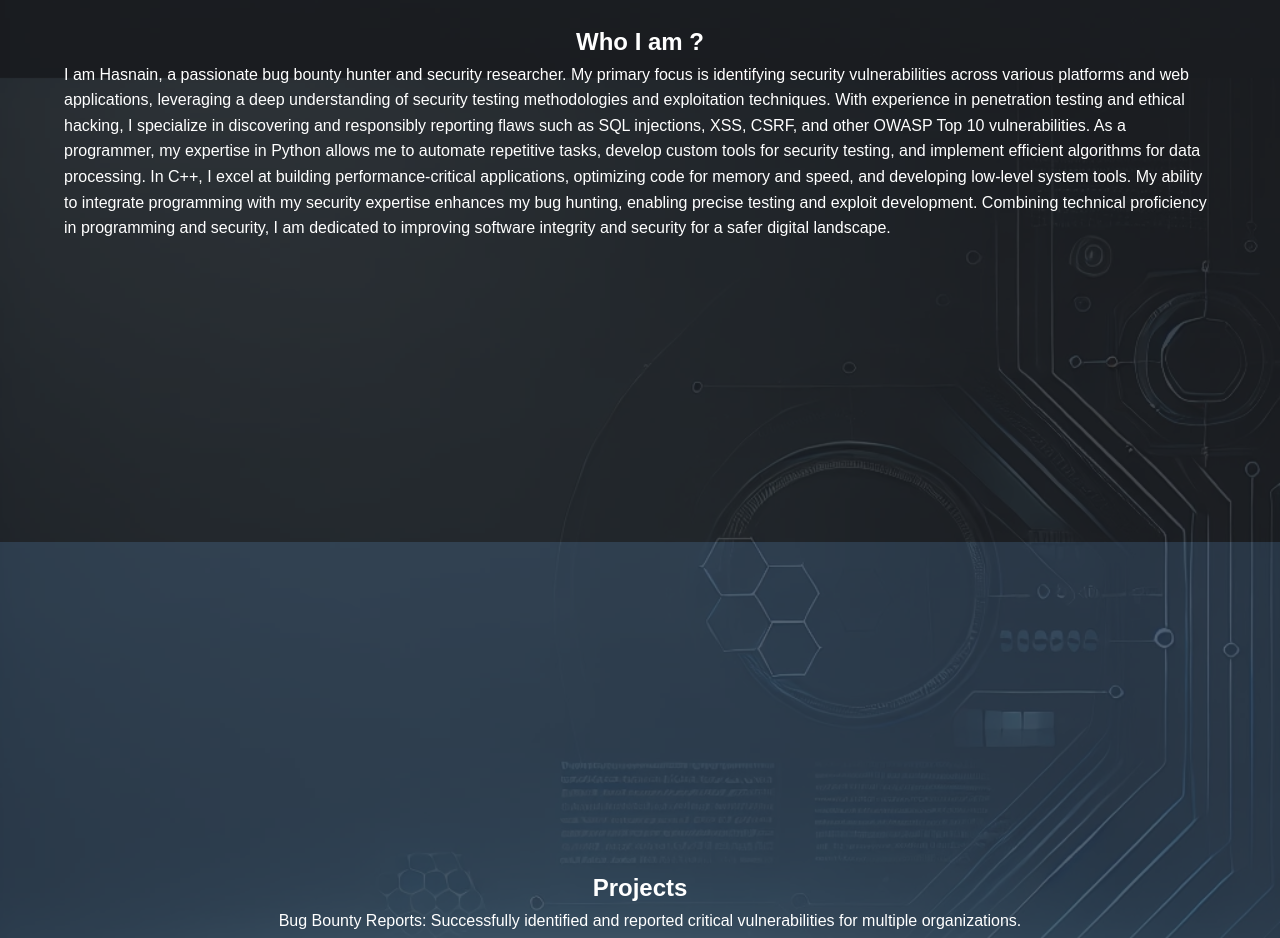
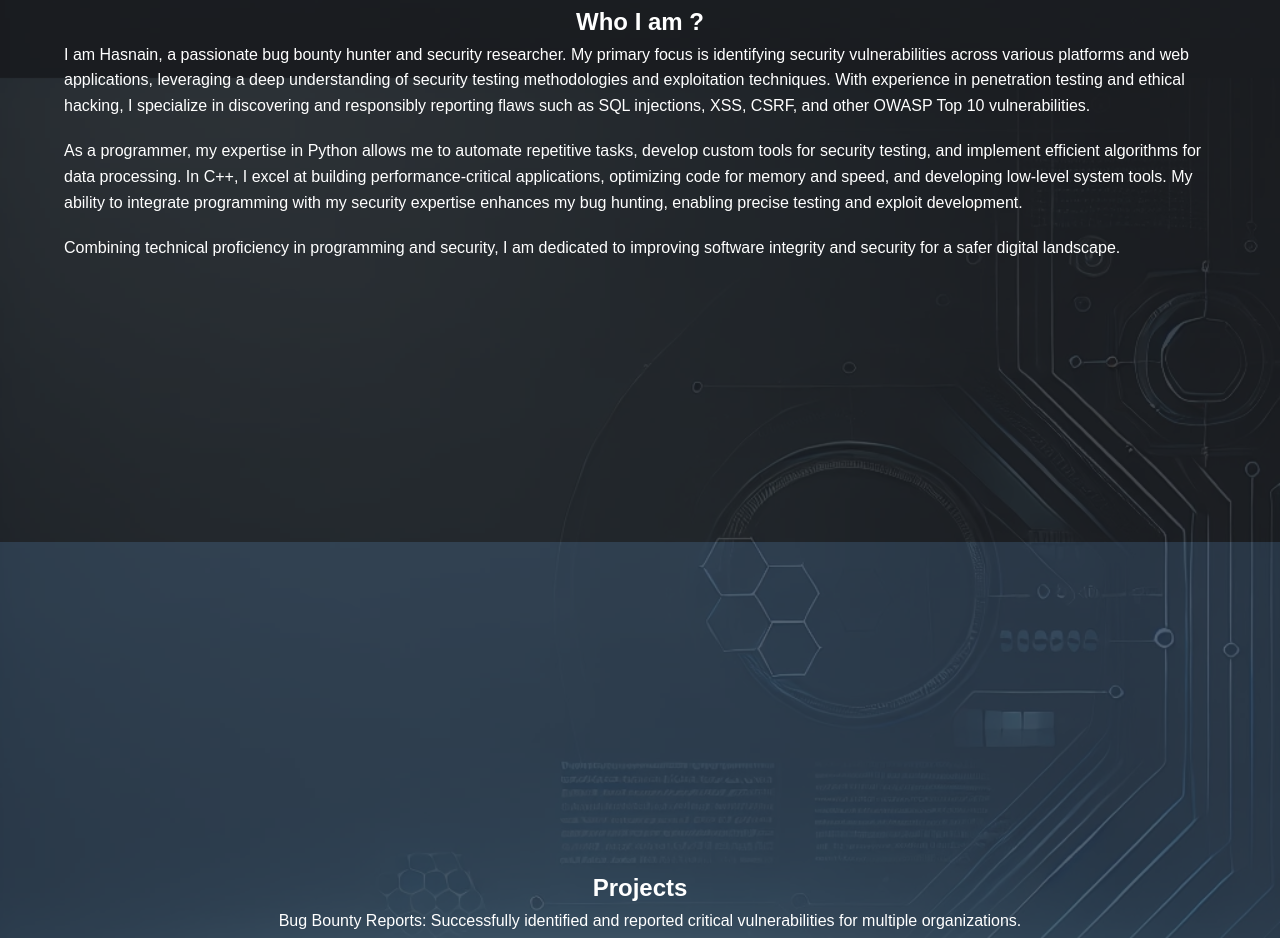
Before and after one commit to MHasnain00/mhasnain00.github.io, a plain HTML site: page index.html in a window 1280 px wide. Shown: the part 1202-2140 px from the top of the page. Drawn offline with Linux system fonts and the light colour scheme.

Commit message:
Formating index.html

```diff
--- a/index.html
+++ b/index.html
@@ -41,12 +41,12 @@
             <h2>Who I am ?</h2>
             <p style="text-align: left;">I am Hasnain, a passionate bug bounty hunter and security researcher.
                 My primary focus is identifying security vulnerabilities across various platforms and web applications, leveraging a deep understanding of security testing methodologies and exploitation techniques.
-                With experience in penetration testing and ethical hacking, I specialize in discovering and responsibly reporting flaws such as SQL injections, XSS, CSRF, and other OWASP Top 10 vulnerabilities.
+                With experience in penetration testing and ethical hacking, I specialize in discovering and responsibly reporting flaws such as SQL injections, XSS, CSRF, and other OWASP Top 10 vulnerabilities.</p>
 
-                As a programmer, my expertise in Python allows me to automate repetitive tasks, develop custom tools for security testing, and implement efficient algorithms for data processing. In C++, I excel at building performance-critical applications, optimizing code for memory and speed, and developing low-level system tools.
-                My ability to integrate programming with my security expertise enhances my bug hunting, enabling precise testing and exploit development.
+                <p style="text-align: left;">As a programmer, my expertise in Python allows me to automate repetitive tasks, develop custom tools for security testing, and implement efficient algorithms for data processing. In C++, I excel at building performance-critical applications, optimizing code for memory and speed, and developing low-level system tools.
+                My ability to integrate programming with my security expertise enhances my bug hunting, enabling precise testing and exploit development.</p>
 
-                Combining technical proficiency in programming and security, I am dedicated to improving software integrity and security for a safer digital landscape.
+               <p style="text-align: left;">Combining technical proficiency in programming and security, I am dedicated to improving software integrity and security for a safer digital landscape.
             </p>
         </div>
     </section>
```
